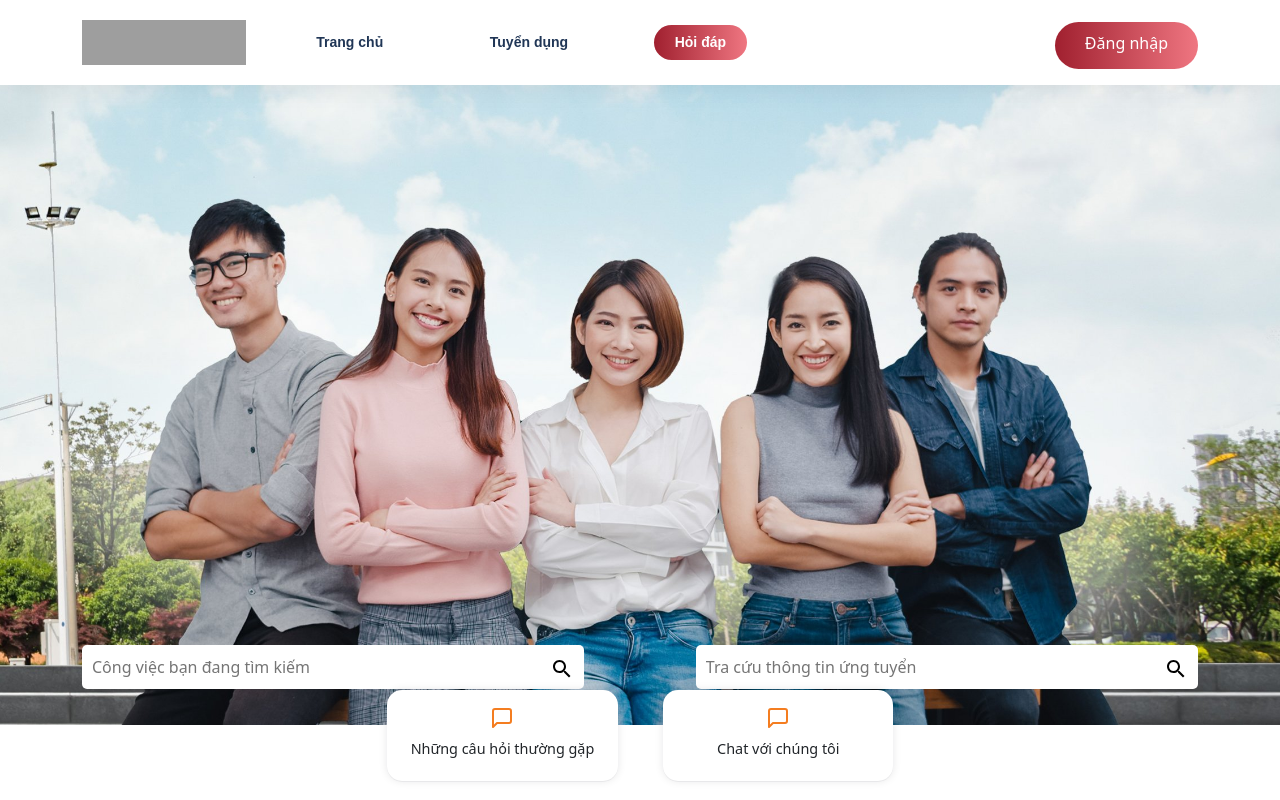
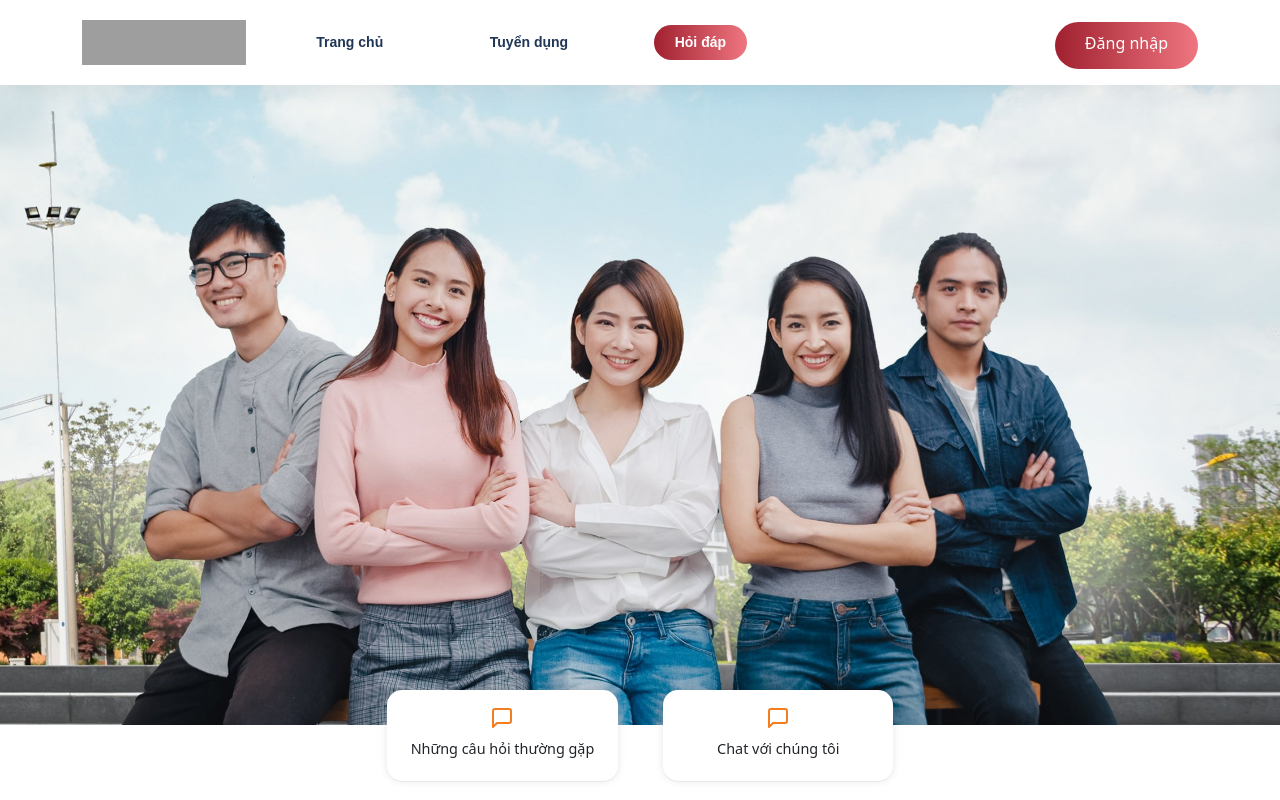
Before and after one commit to chinguyen0491/fe-hrm, a React (Create React App) app: page /hoi-dap in a window 1280 px wide. Shown: the top 800 px of the page. Built offline with nearby package versions, Linux system fonts and the light colour scheme; grey boxes are pictures that could not be loaded.

Commit message:
upload banner v2

```diff
--- /dev/null
+++ b/src/Components/Banner/BannerNoAction.js
@@ -0,0 +1,15 @@
+import React from "react";
+import styles from "./Banner.module.css";
+
+function BannerNoAction({image}) {
+  return (
+    <div
+      className={styles.banner}
+      style={{ backgroundImage: "url(" + image + ")" }}
+    >
+
+    </div>
+  );
+}
+
+export default BannerNoAction;
--- a/src/Pages/FAQs/index.js
+++ b/src/Pages/FAQs/index.js
@@ -2,7 +2,7 @@ import React from "react";
 import styles from "./FAQ.module.css";
 import Header from "../../Components/Header/Header";
 import Footer from "../../Components/Footer/Footer";
-import Banner from "../../Components/Banner/Banner";
+import BannerNoAction from "../../Components/Banner/BannerNoAction";
 import Accordition from "./QuestionDemo";
 import banner from "../../assets/image/bannerFAQ.jpg";
 import Card from "./Card";
@@ -10,7 +10,7 @@ function index() {
   return (
     <>
       <Header />
-      <Banner image={banner} />
+      <BannerNoAction image={banner} />
       <div className="position-relative">
         <div
           className={`position-absolute w-100 d-flex justify-content-center align-items-center ${styles.cardBanner}`}
```
